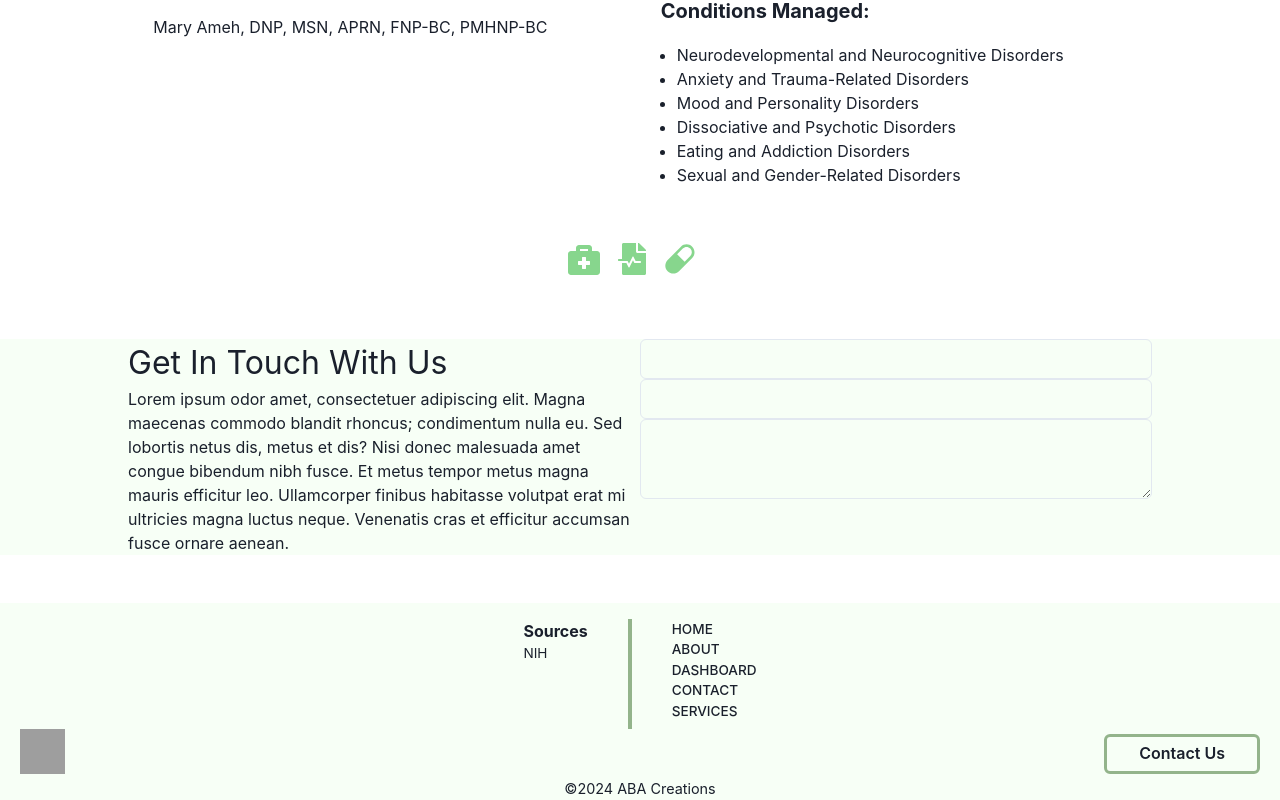
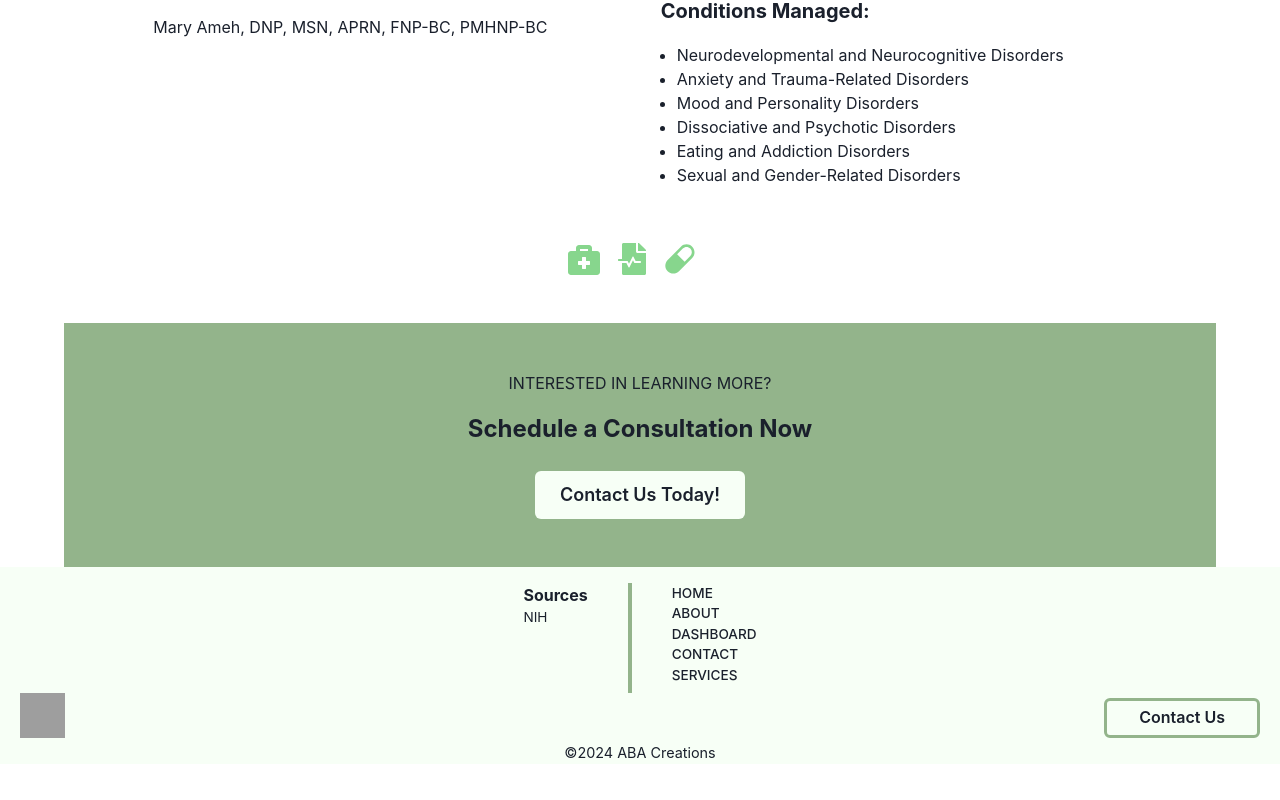
Before and after one commit to AipuAmeh/PSQ, a React (Vite) app in the folder client/: page /about in a window 1280 px wide. Shown: the part 694-1494 px from the top of the page. After the commit the page ends 1458 px from the top, so only its background shows below. Built offline with nearby package versions, Linux system fonts and the light colour scheme; grey boxes are pictures that could not be loaded.

Commit message:
added a contact block

```diff
--- a/client/src/components/ContactUsBlock.jsx
+++ b/client/src/components/ContactUsBlock.jsx
@@ -1,25 +1,21 @@
-import { Box, FormControl, Text, Input, Textarea } from "@chakra-ui/react";
+import { Box, Text,Button } from "@chakra-ui/react";
+import { Link } from "react-router-dom"
 
 
 
 const ContactUsBlock = () => {
 return (
-    <Box display='flex' justifyContent='center' bg='brand.mintCream' my='3em' borderColor='brand.coolGray'>
-        <Box w='40%'>
-            <Text fontSize='2em'> Get In Touch With Us</Text>
-            <Text>
-            Lorem ipsum odor amet, consectetuer adipiscing elit. Magna maecenas commodo blandit rhoncus; condimentum nulla eu. Sed lobortis netus dis, metus et dis? Nisi donec malesuada amet congue bibendum nibh fusce. Et metus tempor metus magna mauris efficitur leo. Ullamcorper finibus habitasse volutpat erat mi ultricies magna luctus neque. Venenatis cras et efficitur accumsan fusce ornare aenean.
-            </Text>
+    <Box display='flex' justifyContent='center'>
+<Box display='flex' flexDirection='column' alignItems='center' py='1.5em' bg='brand.cambridgeBlue' w='90%' p='3em'>
+ <Text fontSize='1em' mb='1em'>INTERESTED IN LEARNING MORE?</Text>
+ <Text fontSize='1.5em' fontWeight='bold' mb='1em'>Schedule a Consultation Now</Text>
+ <Link to='/contact'>
+ <Button w='fit-content' size='lg' bg='brand.mintCream'> Contact Us Today!</Button>
+ </Link>
 
-        </Box>
-        <Box w='40%'>
-            <FormControl>
-                <Input />
-                <Input />
-                <Textarea />
-            </FormControl>
-        </Box>
+</Box>
     </Box>
+
 )
 
 }
```
